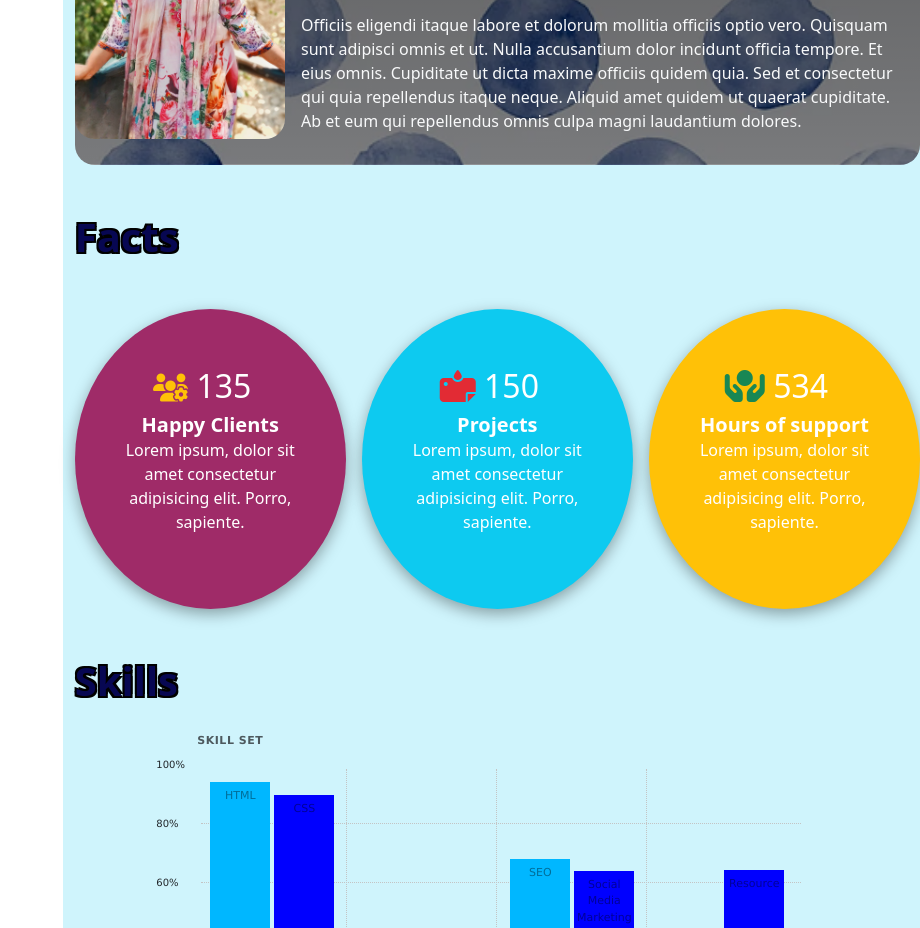
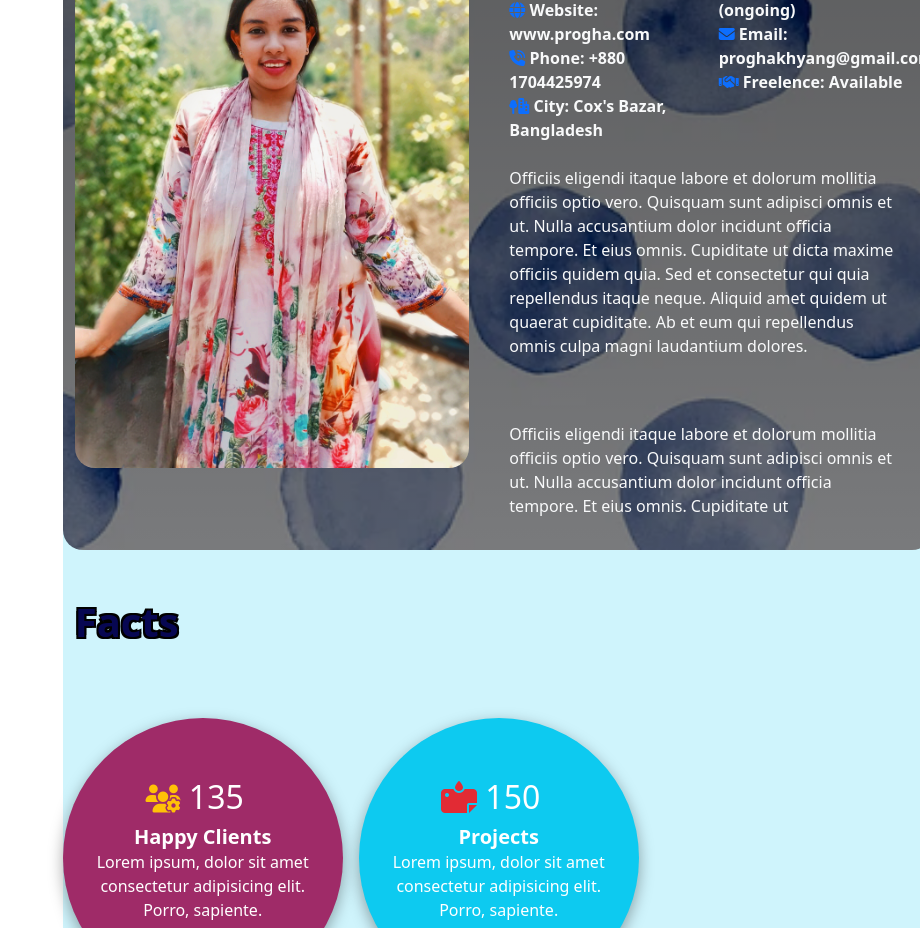
Before and after one commit to Progha/Task-10, a plain HTML site: page index.html in a window 1280 px wide. Shown: the part 1253-2181 px from the top of the page, without its empty margins (360-1280 px from the left). Drawn offline with nearby package versions, Linux system fonts and the light colour scheme.

Commit message:
3rd commit

```diff
--- a/index.html
+++ b/index.html
@@ -41,11 +41,11 @@
             <div id="item-2">
               <h1 style="color: rgb(7, 7, 82); font-weight: 700;text-shadow: -2px -2px 0 black, 2px -2px 0 black, -2px 2px 0 black, 2px 2px 0 black;" class="mt-5">About</h1>
               <p class="text-secondary">Magnam dolores commodi suscipit. Necessitatibus eius consequatur ex aliquid fuga eum quidem. Sit sint consectetur velit.<br> Quisquam quos quisquam cupiditate. Et nemo qui impedit suscipit alias ea. Quia fugiat sit in iste officiis commodi quidem hic quas.</p>
-              <div class="d-flex peacock mb-5">
-                <div>
+              <div class="d-flex peacock mb-5 row flex-column flex-sm-column flex-md-column flex-lg-row">
+                <div class="col">
                   <img src="Images/self_2.jpg" class="img-fluid" style="width:1000px;border-radius: 20px;">
                 </div>
-                <div class="m-3">
+                <div class="m-3 col">
                   <h3 style="color:whitesmoke; font-weight: 700;">UI/UX Designer & Web Developer</h3>
                   <p class="text-light">Lorem ipsum dolor sit amet, consectetur adipiscing elit, sed do eiusmod tempor incididunt ut labore et dolore magna aliqua.</p>
                  <div class="row mt-4">
@@ -62,25 +62,26 @@
                     <i class="fa-solid fa-handshake text-primary"></i><b class="text-light"> Freelence: </b><b class="text-light"> Available</b><br>
                   </div>
                  </div>
-                 <p class="text-light mt-4">Officiis eligendi itaque labore et dolorum mollitia officiis optio vero. Quisquam sunt adipisci omnis et ut. Nulla accusantium dolor incidunt officia tempore. Et eius omnis. Cupiditate ut dicta maxime officiis quidem quia. Sed et consectetur qui quia repellendus itaque neque. Aliquid amet quidem ut quaerat cupiditate. Ab et eum qui repellendus omnis culpa magni laudantium dolores.</p>
+                 <p class="text-light mt-4">Officiis eligendi itaque labore et dolorum mollitia officiis optio vero. Quisquam sunt adipisci omnis et ut. Nulla accusantium dolor incidunt officia tempore. Et eius omnis. Cupiditate ut dicta maxime officiis quidem quia. Sed et consectetur qui quia repellendus itaque neque. Aliquid amet quidem ut quaerat cupiditate. Ab et eum qui repellendus omnis culpa magni laudantium dolores.</p><br>
+                 <p class="text-light mt-4">Officiis eligendi itaque labore et dolorum mollitia officiis optio vero. Quisquam sunt adipisci omnis et ut. Nulla accusantium dolor incidunt officia tempore. Et eius omnis. Cupiditate ut </p>
                 </div>
               </div>
             </div>
 <!-- Fact Start -->
             <div id="item-3">
               <h1 class="mt-5" style="color: rgb(7, 7, 82); font-weight: 700;text-shadow: -2px -2px 0 black, 2px -2px 0 black, -2px 2px 0 black, 2px 2px 0 black">Facts</h1>
-              <div class="d-flex gap-3 mt-5 mb-5">
-                <div class="content">
+              <div class="d-flex gap-3 mt-5 mb-5 row row-cols-1 row-cols-md-3 g-4">
+                <div class="content col">
                   <div class="text-center"><h2 class="me-3"><i class="fa-solid fa-users-gear fs-3 text-warning"></i> 135</h2>
                     <p><b style="font-weight: 700;" class="h5">Happy Clients</b><br>Lorem ipsum, dolor sit amet consectetur adipisicing elit. Porro, sapiente.</p>
                   </div>
                 </div>
-                <div class="content bg-info">
+                <div class="content bg-info col">
                   <div class="text-center"><h2 class="me-3"><i class="fa-solid fa-tarp-droplet" style="color: rgb(226, 43, 52);"></i> 150</h2>
                     <p><b style="font-weight: 700;" class="h5">Projects</b><br>Lorem ipsum, dolor sit amet consectetur adipisicing elit. Porro, sapiente.</p>
                   </div>
                 </div>
-                <div class="content bg-warning">
+                <div class="content bg-warning col">
                   <div class="text-center"><h2 class="me-3"><i class="fa-solid fa-hands-holding-circle text-success"></i> 534</h2>
                     <p><b style="font-weight: 700;" class="h5">Hours of support</b><br>Lorem ipsum, dolor sit amet consectetur adipisicing elit. Porro, sapiente.</p>
                   </div>
--- a/style.css
+++ b/style.css
@@ -28,8 +28,8 @@
     justify-content: center;
     align-items: center;
     padding: 30px;
-    width: 300px;
-    height: 300px;
+    width: 280px;
+    height: 280px;
     border-radius: 50%;
     background-color: #9F2B68;
     box-shadow: rgba(0, 0, 0, 0.35) 0px 5px 15px;
```
